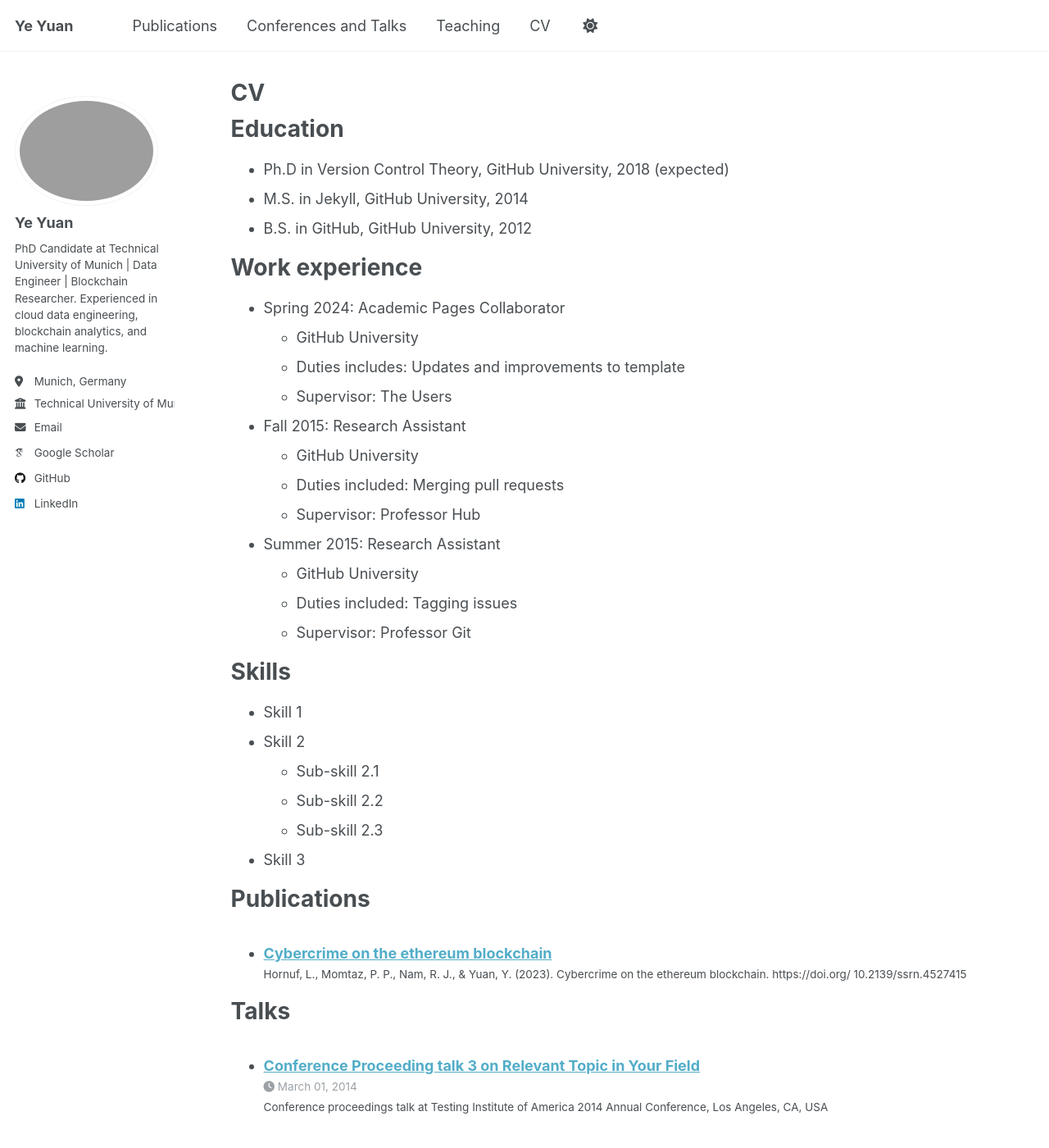
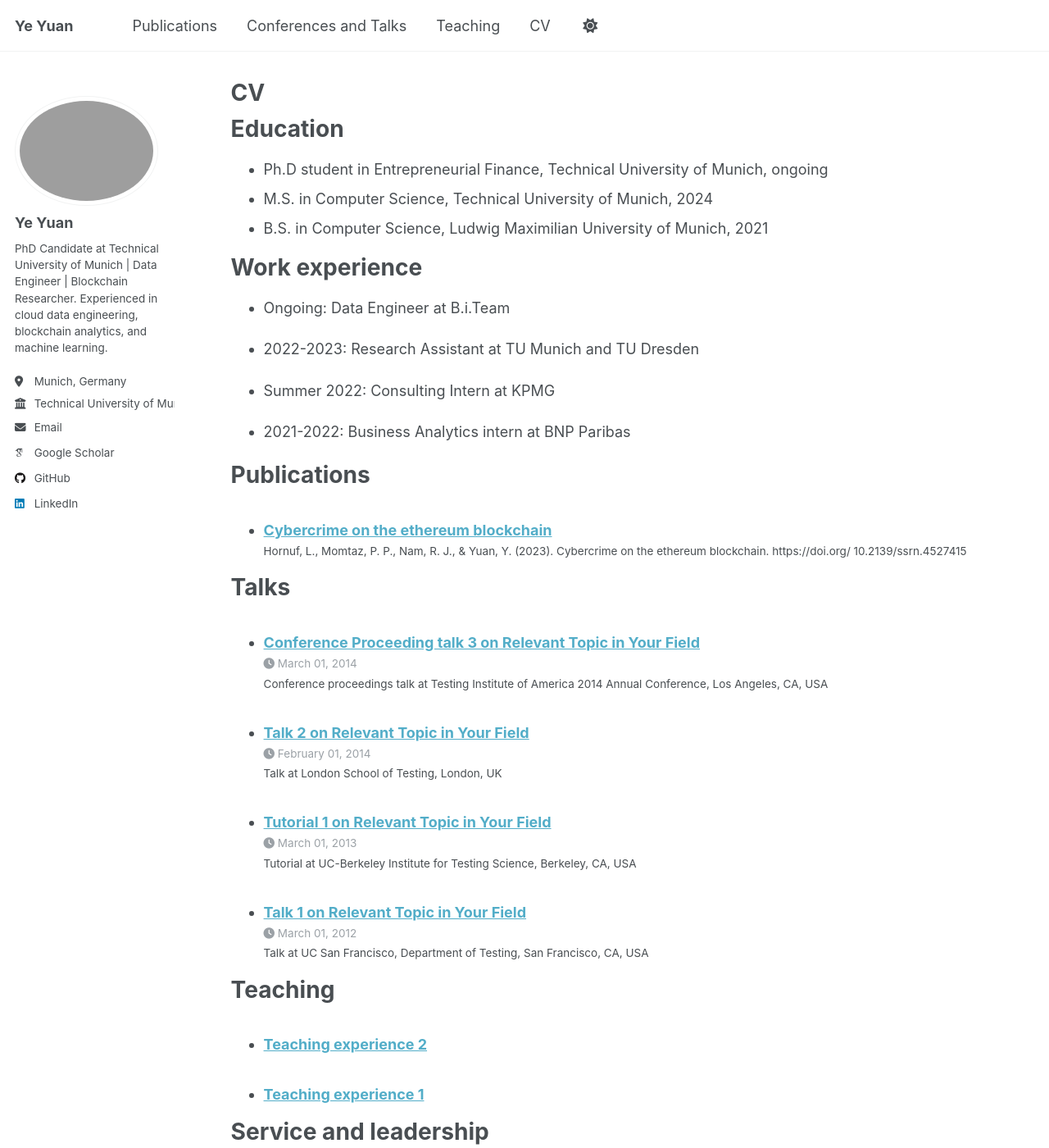
Before and after one commit to yuanye126/yuanye126.github.io, a Jekyll site: the page built from _pages/cv.md, in a window 1280 px wide and 1400 px high. Shown: the whole window at 82% size. Built offline with Jekyll 4.4.1, drawn with Linux system fonts in a browser that asks for light colours; some web fonts are replaced.

Commit message:
Update cv.md

```diff
--- a/_pages/cv.md
+++ b/_pages/cv.md
@@ -11,35 +11,20 @@
 
 Education
 ======
-* Ph.D in Version Control Theory, GitHub University, 2018 (expected)
-* M.S. in Jekyll, GitHub University, 2014
-* B.S. in GitHub, GitHub University, 2012
+* Ph.D student in Entrepreneurial Finance, Technical University of Munich, ongoing
+* M.S. in Computer Science, Technical University of Munich, 2024
+* B.S. in Computer Science, Ludwig Maximilian University of Munich, 2021
 
 Work experience
 ======
-* Spring 2024: Academic Pages Collaborator
-  * GitHub University
-  * Duties includes: Updates and improvements to template
-  * Supervisor: The Users
+* Ongoing: Data Engineer at B.i.Team
 
-* Fall 2015: Research Assistant
-  * GitHub University
-  * Duties included: Merging pull requests
-  * Supervisor: Professor Hub
+* 2022-2023: Research Assistant at TU Munich and TU Dresden
 
-* Summer 2015: Research Assistant
-  * GitHub University
-  * Duties included: Tagging issues
-  * Supervisor: Professor Git
+* Summer 2022: Consulting Intern at KPMG
 
-Skills
-======
-* Skill 1
-* Skill 2
-  * Sub-skill 2.1
-  * Sub-skill 2.2
-  * Sub-skill 2.3
-* Skill 3
+* 2021-2022: Business Analytics intern at BNP Paribas
+
 
 Publications
 ======
```
